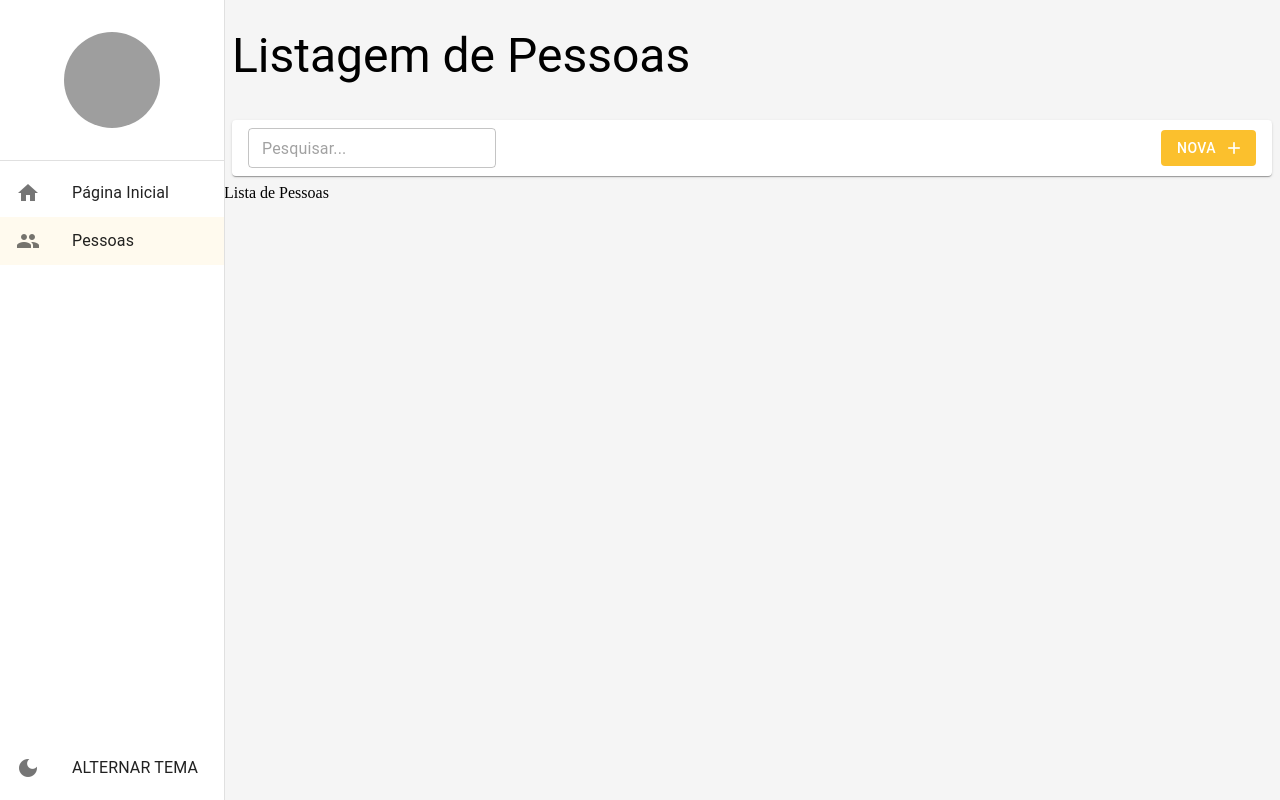
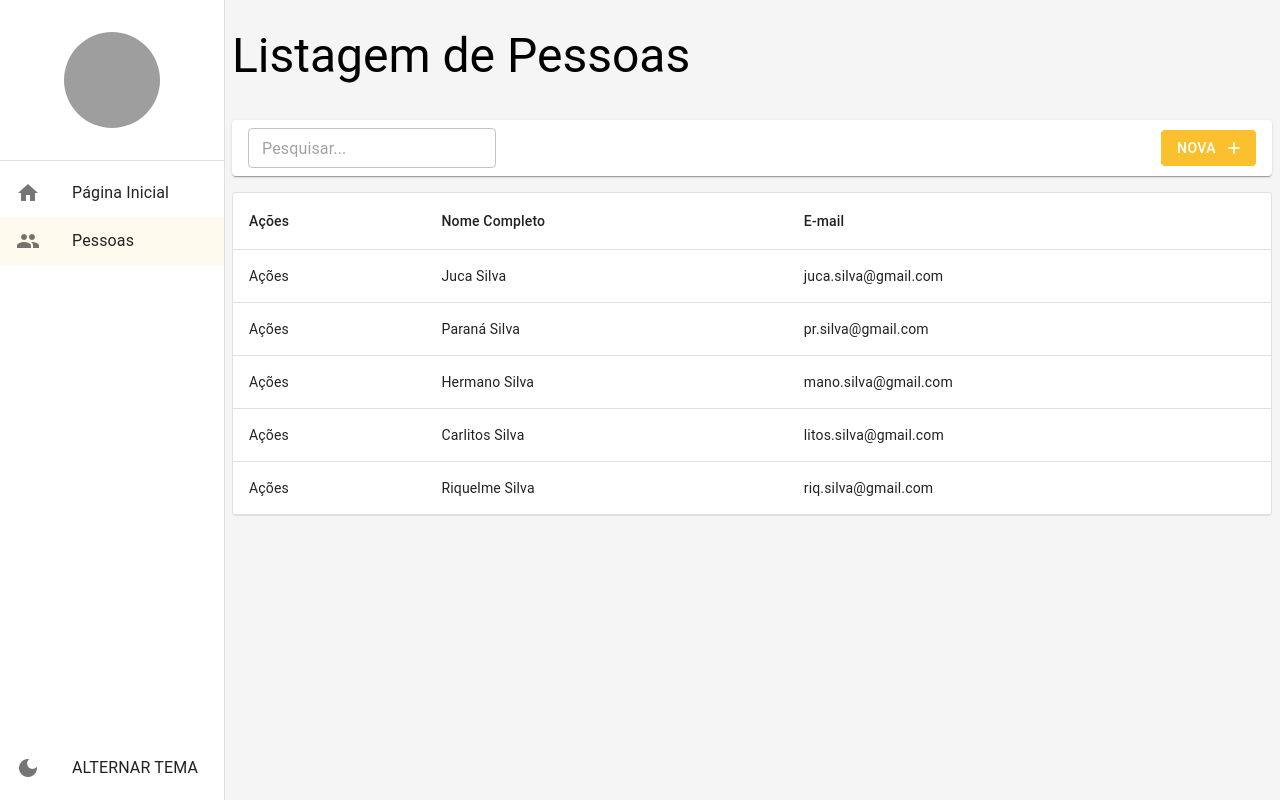
Before and after one commit to tiagodetarso/react-mui-type, a React (Create React App) app: page /pessoas in a window 1280 px wide. Built offline with nearby package versions, Linux system fonts and the light colour scheme; data requests are answered from the project's data file; grey boxes are pictures that could not be loaded.

Commit message:
feat: table pessoas

```diff
--- a/mock/database.json
+++ b/mock/database.json
@@ -5,6 +5,30 @@
             "nomeCompleto": "Juca Silva",
             "email": "juca.silva@gmail.com",
             "cidadeId":1
+        },
+        {
+            "id":2,
+            "nomeCompleto": "Paraná Silva",
+            "email": "pr.silva@gmail.com",
+            "cidadeId":1
+        },
+        {
+            "id":3,
+            "nomeCompleto": "Hermano Silva",
+            "email": "mano.silva@gmail.com",
+            "cidadeId":1
+        },
+        {
+            "id":4,
+            "nomeCompleto": "Carlitos Silva",
+            "email": "litos.silva@gmail.com",
+            "cidadeId":1
+        },
+        {
+            "id":5,
+            "nomeCompleto": "Riquelme Silva",
+            "email": "riq.silva@gmail.com",
+            "cidadeId":1
         }
     ]
 }
--- a/src/pages/pessoas/ListagemDePessoa.tsx
+++ b/src/pages/pessoas/ListagemDePessoa.tsx
@@ -1,36 +1,46 @@
+import { useEffect, useMemo, useState } from 'react'
 import { useSearchParams } from 'react-router-dom'
-import { useEffect, useMemo } from 'react'
+import { Table, TableBody, TableCell, TableContainer, TableHead, TableRow, Paper, TableFooter, LinearProgress } from '@mui/material'
 
+import { useDebounce } from '../../shared/hooks'
+import { LayoutBaseDePagina } from '../../shared/layouts'
 import { FerramentasDaListagem } from '../../shared/components'
-import { LayoutBaseDePagina } from '../../shared/layouts'
-import { pessoasServices } from '../../shared/services/api/pessoas/PessoasServices'
-import { useDebounce } from '../../shared/hooks'
+import { IListagemPessoa, pessoasServices } from '../../shared/services/api/pessoas/PessoasServices'
+import { Environment } from '../../shared/environment'
 
 
 export const ListagemDePessoa: React.FC = () => {
     const [searchParams, setSearchParams] = useSearchParams()
-    const { debounce } = useDebounce(3000)
+    const { debounce } = useDebounce(2000)
 
+    const [rows, setRows] = useState<IListagemPessoa[]>([])
+    const [totalCount, setTotalCount] = useState(0)
+    const [isLoading, setIsLoading] = useState(true)
+
+    console.log(totalCount, isLoading)
     const busca = useMemo(() => {
         return searchParams.get('busca') || ''
     }, [searchParams])
 
     useEffect(() => {
+        setIsLoading(true)
 
         debounce(() => {
             pessoasServices.getAll(1, busca)
                 .then((result) => {
+                    setIsLoading(false)
+
                     if (result instanceof Error) {
                         alert(result.message)
                     } else {
                         console.log(result)
+
+                        setRows(result.data)
+                        setTotalCount(result.totalCount)
                     }
                 })
         })
-
     },[busca])
-
-
 
     return (
         <LayoutBaseDePagina
@@ -44,7 +54,42 @@
                 />
             }
         >
-            Lista de Pessoas
+            <TableContainer component={Paper} variant='outlined' sx={{ m:1, width:'auto' }}>
+                <Table>
+                    <TableHead>
+                        <TableRow>
+                            <TableCell>Ações</TableCell>
+                            <TableCell>Nome Completo</TableCell>
+                            <TableCell>E-mail</TableCell>
+                        </TableRow>
+                    </TableHead>
+                    <TableBody>
+
+                        {rows.map(row => (
+                            <TableRow key={row.id}>
+                                <TableCell>Ações</TableCell>
+                                <TableCell>{row.nomeCompleto}</TableCell>
+                                <TableCell>{row.email}</TableCell>
+                            </TableRow>
+                        ))}
+
+                    </TableBody>
+
+                    { totalCount === 0 && !isLoading && (
+                        <caption>{Environment.LISTAGEM_VAZIA}</caption>
+                    )}
+
+                    <TableFooter>
+                        { isLoading && (
+                            <TableRow>
+                                <TableCell colSpan={3}>
+                                    <LinearProgress variant='indeterminate'/>
+                                </TableCell>
+                            </TableRow>
+                        )}
+                    </TableFooter>
+                </Table>
+            </TableContainer>
         </LayoutBaseDePagina>
     )
 }
--- a/src/shared/services/api/pessoas/PessoasServices.ts
+++ b/src/shared/services/api/pessoas/PessoasServices.ts
@@ -3,14 +3,14 @@
 import { Api } from '../axio-config'
 
 
-interface IListagemPessoa {
+export interface IListagemPessoa {
     id: number
     nomeCompleto: string
     email: string
     cidadeId: number
 }
 
-interface IDetalhePessoa {
+export interface IDetalhePessoa {
     id: number
     nomeCompleto: string
     email: string
```
